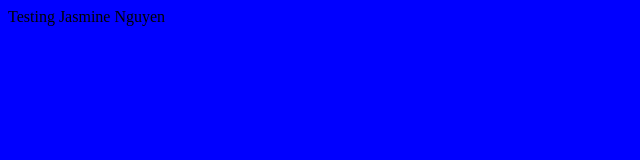
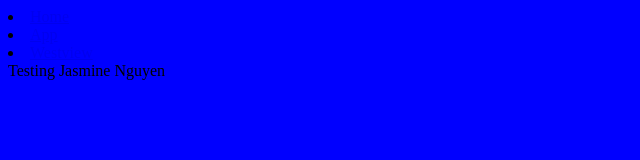
Before and after one commit to WVCS/website-jazzmynguyen, a plain HTML site: page index.html in a window 1280 px wide. Shown: the whole page, without its empty margins (0-640 px from the left). Drawn offline with Linux system fonts and the light colour scheme.

Commit message:
Update index.html

```diff
--- a/index.html
+++ b/index.html
@@ -6,6 +6,11 @@
 </head>
 
   <body>
+	  <nav>
+    <li><a href = "index.html"> Home </a></li>
+    <li><a href = "index.html"> App </a></li>
+     <li><a href = "index.html"> Westview </a></li>
+	  </nav>
     Testing Jasmine Nguyen </h1>
 
 
```
